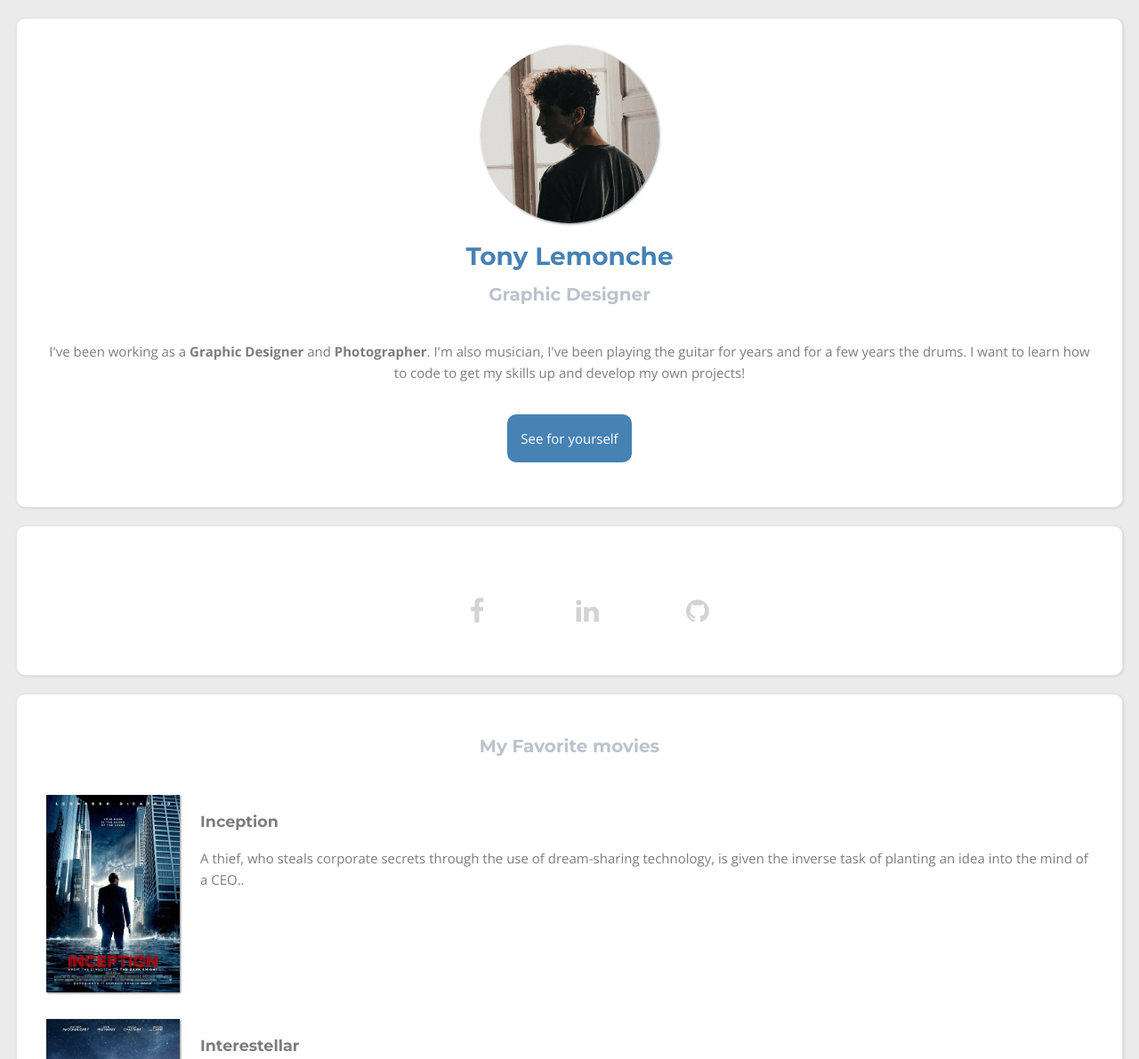
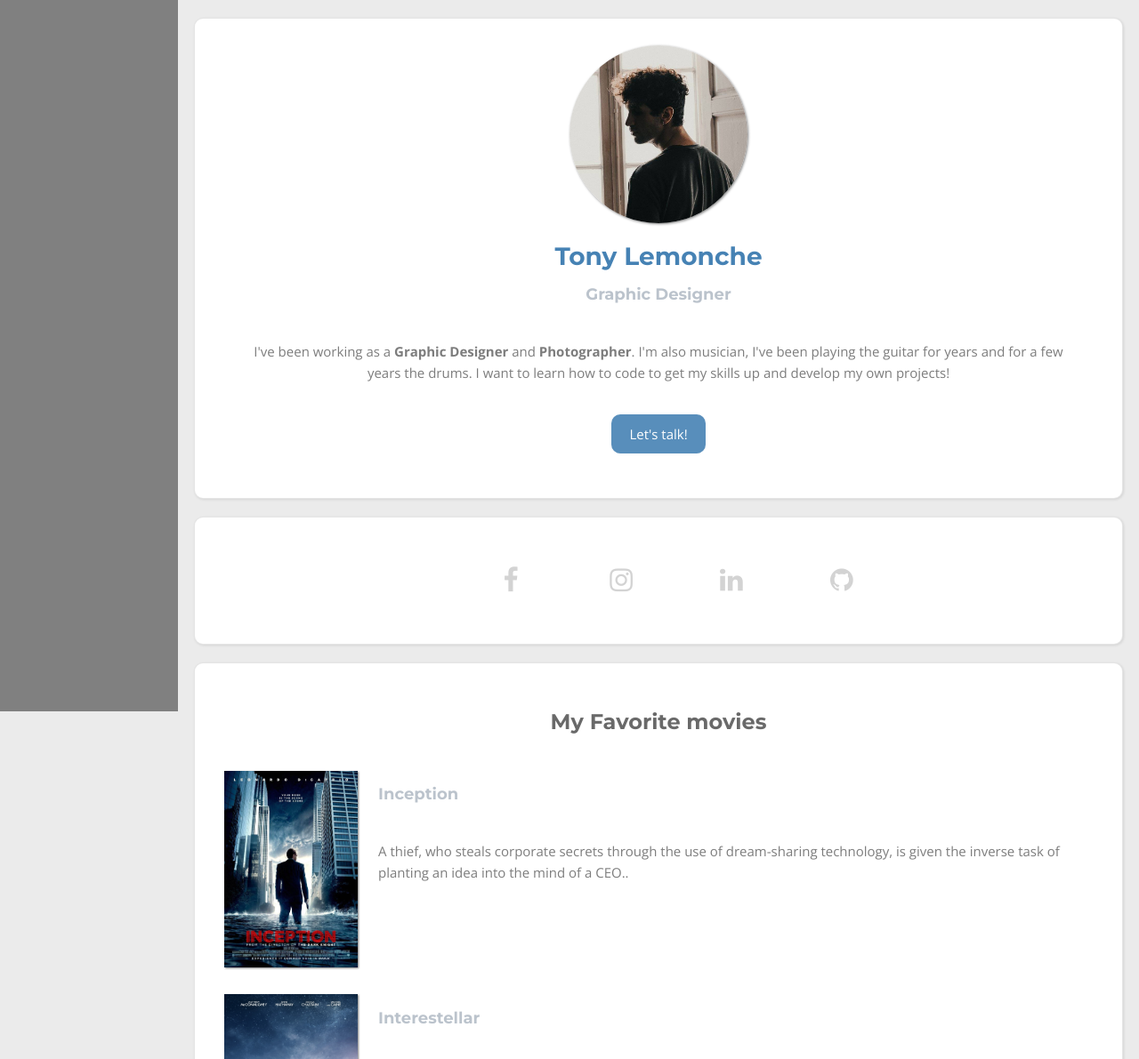
Before and after one commit to tonylemonche/profile, a plain HTML site: page index.html in a window 1280 px wide. Shown: the top 1191 px of the page at 89% size. Drawn offline with nearby package versions, Linux system fonts and the light colour scheme.

Commit message:
make my profile prettier

```diff
--- a/index.html
+++ b/index.html
@@ -9,6 +9,8 @@
 
 <body cz-shortcut-listen="true">
 
+  <div id="page-content">
+
     <div class="container">
 
       <div class="card">
@@ -16,10 +18,10 @@
         <h1>Tony Lemonche</h1>
         <h2>Graphic Designer</h2>
 
-      <p>I've been working as a <strong>Graphic Designer</strong> and <strong>Photographer</strong>. I'm also musician, I've been playing the guitar for years and for a few years the drums. I want to learn how to code to get my skills up and develop my own projects!
+        <p class="my_description">I've been working as a <strong>Graphic Designer</strong> and <strong>Photographer</strong>. I'm also musician, I've been playing the guitar for years and for a few years the drums. I want to learn how to code to get my skills up and develop my own projects!
         </p>
 
-      <a class="btn-blue" href="https://www.instagram.com/tonylemonche">See for yourself</a>
+        <a class="btn-blue" href="mailto:ruiz.tonyrl@gmail.com">Let's talk!</a>
       </div>
 
       <div class="card">
@@ -27,6 +29,11 @@
           <li>
             <a href="https://www.facebook.com/tonylemonche">
               <i class="fa fa-facebook"></i>
+            </a>
+          </li>
+          <li>
+            <a href="https://www.instagram.com/tonylemonche">
+              <i class="fa fa-instagram"></i>
             </a>
           </li>
           <li>
@@ -43,7 +50,7 @@
       </div>
 
       <div class="card">
-      <h2>My Favorite movies</h2>
+        <h3>My Favorite movies</h3>
         <table>
           <tbody>
             <tr class="">
@@ -51,7 +58,7 @@
                 <img class="img-medium img-shadowed" src="../profile/images/inception.jpg" alt="inception">
               </td>
               <td class="description">
-              <h3>Inception</h3>
+                <h2>Inception</h2>
                 <p>A thief, who steals corporate secrets through the use of dream-sharing technology, is given the inverse task of planting an idea into the mind of a CEO..</p>
               </td>
             </tr>
@@ -60,7 +67,7 @@
                 <img class="img-medium img-shadowed" src="../profile/images/interestellar.jpg" alt="interestellar">
               </td>
               <td class="description">
-              <h3>Interestellar</h3>
+                <h2>Interestellar</h2>
                 <p>A team of explorers travel through a wormhole in space in an attempt to ensure humanity's survival..</p>
               </td>
             </tr>
@@ -69,7 +76,7 @@
                 <img class="img-medium img-shadowed" src="../profile/images/iorigin.jpg" alt="i origin">
               </td>
               <td class="description">
-              <h3>I Origin</h3>
+                <h2>I Origin</h2>
                 <p>A molecular biologist and his laboratory partner uncover evidence that may fundamentally change society as we know it.</p>
               </td>
             </tr>
@@ -99,8 +106,14 @@
          </li>
         </ul>
       </div>
+    </div>
+
+  </div>
+
+  <div id="sidebar">
 
   </div>
 
 </body>
+
 </html>
--- a/style.css
+++ b/style.css
@@ -21,10 +21,22 @@ h1 {
   color: rgb(70, 130, 180);
 }
 
+h3 {
+  font-size: 24px;
+  color: rgb(105, 105, 105);
+  margin-bottom: 40px;
+}
+
 h2 {
-  font-size: 20px;
+  font-size: 18px;
   color: rgba(119, 136, 153, 0.5);
   margin-bottom: 40px;
+}
+
+
+.my_description {
+  margin-left: 30px;
+  margin-right: 30px;
 }
 
 a {
@@ -59,12 +71,16 @@ ul li{
 .btn-blue {
   display: inline-block;
   margin: 20px;
-  background-color: rgb(70, 130, 180);
-  padding: 15px;
+  background-color: rgba(70, 130, 180, .9);
+  padding: 10px 20px 10px 20px;
   text-decoration: none;
   color: white;
   border-radius: 10px;
 
+}
+
+.btn-blue:hover{
+  background-color: rgb(70, 130, 180);
 }
 
 .container {
@@ -95,6 +111,21 @@ text-align: center;
 
 i.fa {
   font-size: 30px;
-  margin-top: 25px;
   color: lightgrey;
 }
+
+i.fa:hover{
+  color: rgb(70, 130, 180);
+}
+
+#sidebar {
+  background: grey;
+  position: fixed;
+  width: 200px;
+  left: 0;
+  top: 0;
+  bottom: 0;
+}
+#page-content {
+  margin-left: 200px;
+}
```
Lines whose indentation alone changed are shown as unchanged.
